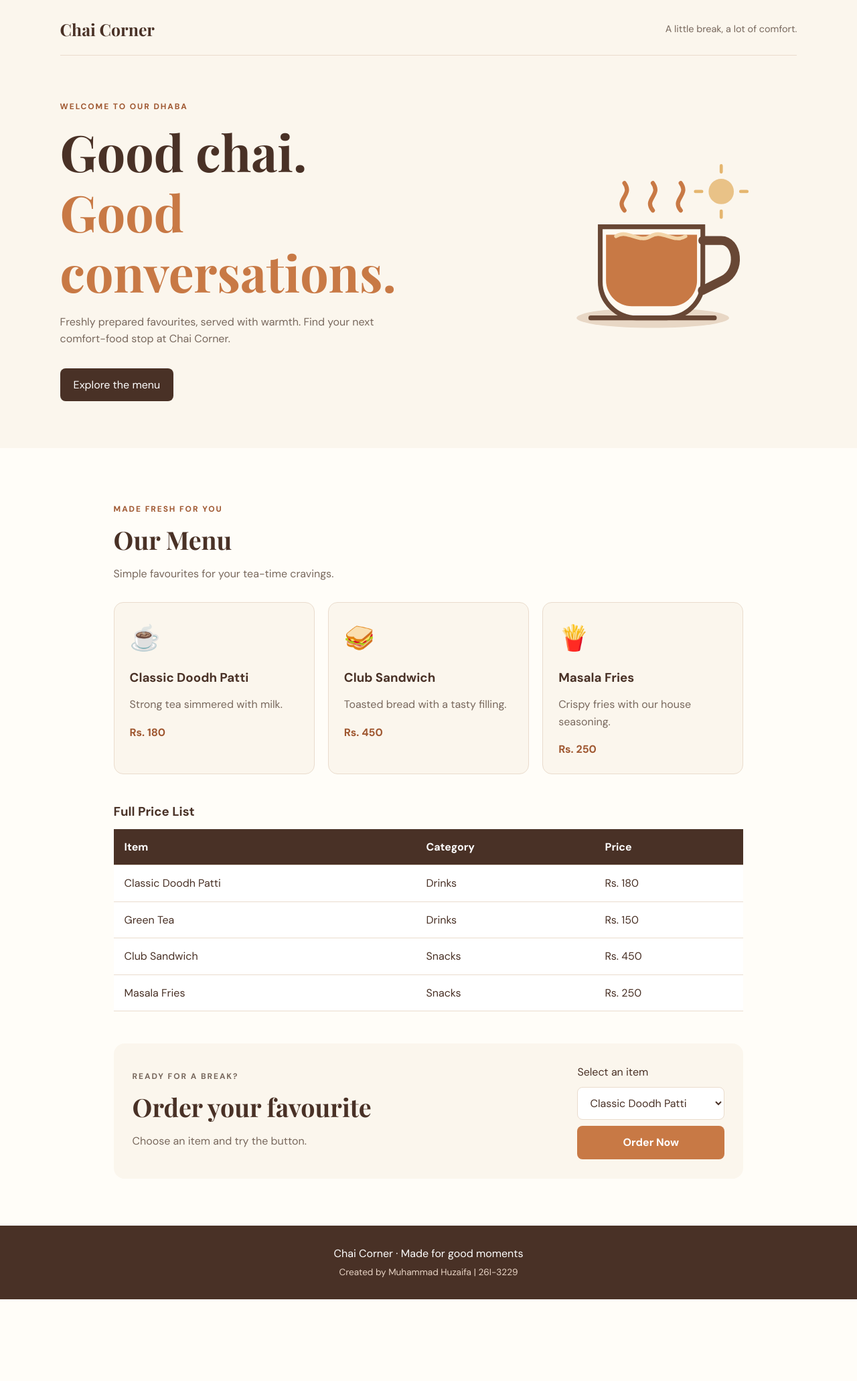
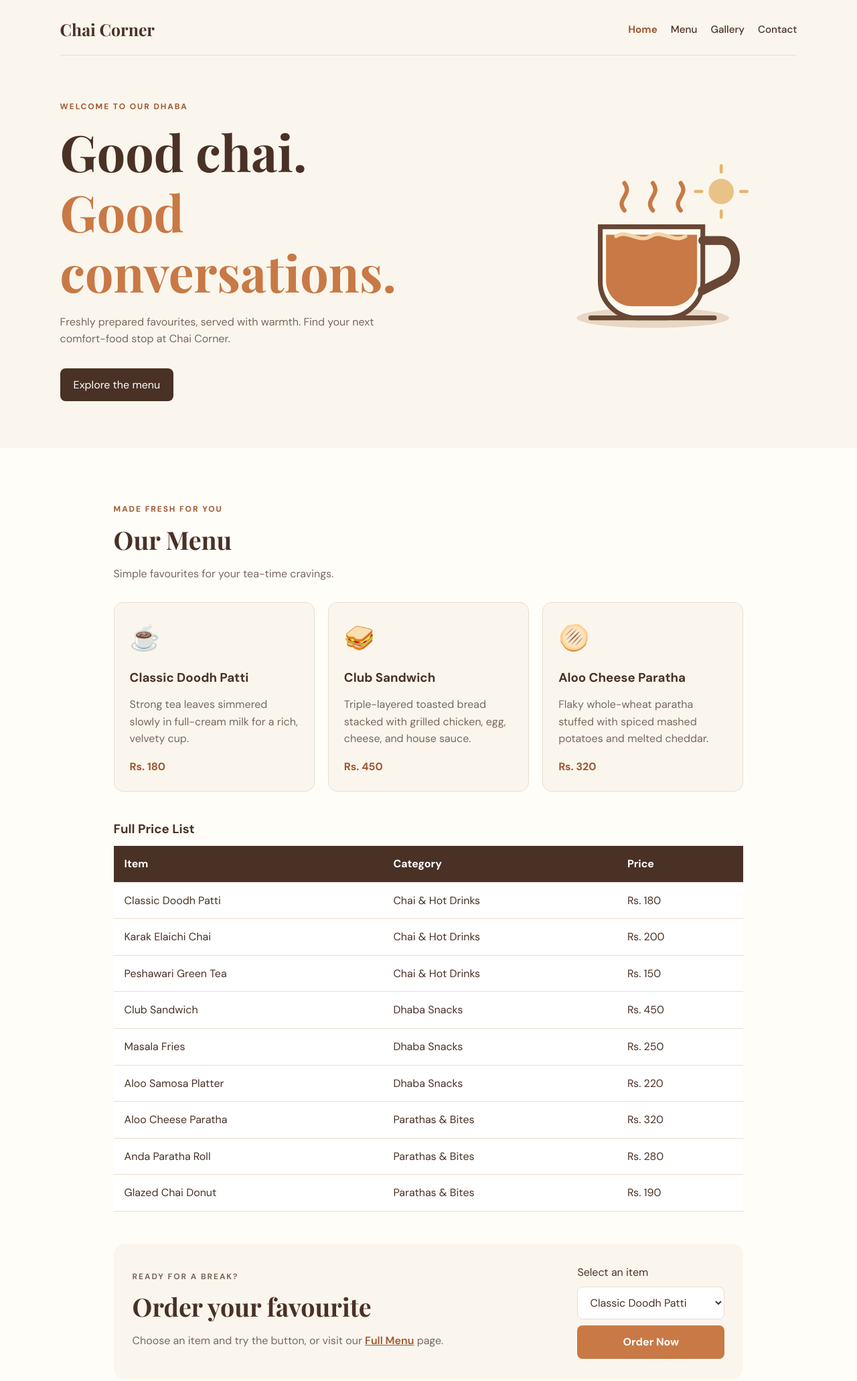
Before and after one commit to muhammad-huzaifa-co/cafe, a plain HTML site: page index.html in a window 1280 px wide. Shown: the top 2062 px of the page at 67% size. Before the commit the page ends 1940 px from the top, so only its background shows below. Drawn offline with nearby package versions, Linux system fonts and the light colour scheme.

Commit message:
change the menu list

```diff
--- a/index.html
+++ b/index.html
@@ -6,12 +6,37 @@
     <meta name="viewport" content="width=device-width, initial-scale=1.0">
     <title>Chai Corner</title>
     <link rel="stylesheet" href="style.css">
+    <style>
+        /* Multi-page navbar links matching subpages */
+        .nav-links {
+            display: flex;
+            flex-wrap: wrap;
+            gap: 20px;
+            align-items: center;
+        }
+        .nav-links a {
+            color: var(--brown);
+            text-decoration: none;
+            font-weight: 500;
+            font-size: 0.95rem;
+        }
+        .nav-links a:hover,
+        .nav-links a.active {
+            color: var(--orange-dark);
+            font-weight: 700;
+        }
+    </style>
 </head>
 <body>
     <header class="hero">
         <nav class="navbar">
-            <a class="brand" href="#">Chai Corner</a>
-            <span class="tagline">A little break, a lot of comfort.</span>
+            <a class="brand" href="index.html">Chai Corner</a>
+            <div class="nav-links">
+                <a class="active" href="index.html">Home</a>
+                <a href="menu.html">Menu</a>
+                <a href="gallery.html">Gallery</a>
+                <a href="contact.html">Contact</a>
+            </div>
         </nav>
         <div class="hero-content">
             <div>
@@ -30,24 +55,25 @@
             <h2>Our Menu</h2>
             <p class="section-intro">Simple favourites for your tea-time cravings.</p>
 
+            <!-- 3 Signature Favourites matching menu.html -->
             <div class="menu-grid">
                 <article class="menu-card">
                     <div class="food-icon">☕</div>
                     <h3>Classic Doodh Patti</h3>
-                    <p>Strong tea simmered with milk.</p>
+                    <p>Strong tea leaves simmered slowly in full-cream milk for a rich, velvety cup.</p>
                     <strong>Rs. 180</strong>
                 </article>
                 <article class="menu-card">
                     <div class="food-icon">🥪</div>
                     <h3>Club Sandwich</h3>
-                    <p>Toasted bread with a tasty filling.</p>
+                    <p>Triple-layered toasted bread stacked with grilled chicken, egg, cheese, and house sauce.</p>
                     <strong>Rs. 450</strong>
                 </article>
                 <article class="menu-card">
-                    <div class="food-icon">🍟</div>
-                    <h3>Masala Fries</h3>
-                    <p>Crispy fries with our house seasoning.</p>
-                    <strong>Rs. 250</strong>
+                    <div class="food-icon">🫓</div>
+                    <h3>Aloo Cheese Paratha</h3>
+                    <p>Flaky whole-wheat paratha stuffed with spiced mashed potatoes and melted cheddar.</p>
+                    <strong>Rs. 320</strong>
                 </article>
             </div>
 
@@ -58,10 +84,15 @@
                         <tr><th>Item</th><th>Category</th><th>Price</th></tr>
                     </thead>
                     <tbody>
-                        <tr><td>Classic Doodh Patti</td><td>Drinks</td><td>Rs. 180</td></tr>
-                        <tr><td>Green Tea</td><td>Drinks</td><td>Rs. 150</td></tr>
-                        <tr><td>Club Sandwich</td><td>Snacks</td><td>Rs. 450</td></tr>
-                        <tr><td>Masala Fries</td><td>Snacks</td><td>Rs. 250</td></tr>
+                        <tr><td>Classic Doodh Patti</td><td>Chai &amp; Hot Drinks</td><td>Rs. 180</td></tr>
+                        <tr><td>Karak Elaichi Chai</td><td>Chai &amp; Hot Drinks</td><td>Rs. 200</td></tr>
+                        <tr><td>Peshawari Green Tea</td><td>Chai &amp; Hot Drinks</td><td>Rs. 150</td></tr>
+                        <tr><td>Club Sandwich</td><td>Dhaba Snacks</td><td>Rs. 450</td></tr>
+                        <tr><td>Masala Fries</td><td>Dhaba Snacks</td><td>Rs. 250</td></tr>
+                        <tr><td>Aloo Samosa Platter</td><td>Dhaba Snacks</td><td>Rs. 220</td></tr>
+                        <tr><td>Aloo Cheese Paratha</td><td>Parathas &amp; Bites</td><td>Rs. 320</td></tr>
+                        <tr><td>Anda Paratha Roll</td><td>Parathas &amp; Bites</td><td>Rs. 280</td></tr>
+                        <tr><td>Glazed Chai Donut</td><td>Parathas &amp; Bites</td><td>Rs. 190</td></tr>
                     </tbody>
                 </table>
             </div>
@@ -70,15 +101,20 @@
                 <div>
                     <p class="eyebrow">READY FOR A BREAK?</p>
                     <h2>Order your favourite</h2>
-                    <p>Choose an item and try the button.</p>
+                    <p>Choose an item and try the button, or visit our <a href="menu.html" style="color: var(--orange-dark); font-weight: 600;">Full Menu</a> page.</p>
                 </div>
                 <div class="order-controls">
                     <label for="item-choice">Select an item</label>
                     <select id="item-choice">
                         <option>Classic Doodh Patti</option>
-                        <option>Green Tea</option>
+                        <option>Karak Elaichi Chai</option>
+                        <option>Peshawari Green Tea</option>
                         <option>Club Sandwich</option>
                         <option>Masala Fries</option>
+                        <option>Aloo Samosa Platter</option>
+                        <option>Aloo Cheese Paratha</option>
+                        <option>Anda Paratha Roll</option>
+                        <option>Glazed Chai Donut</option>
                     </select>
                     <button type="button" onclick="placeOrder()">Order Now</button>
                 </div>
```
